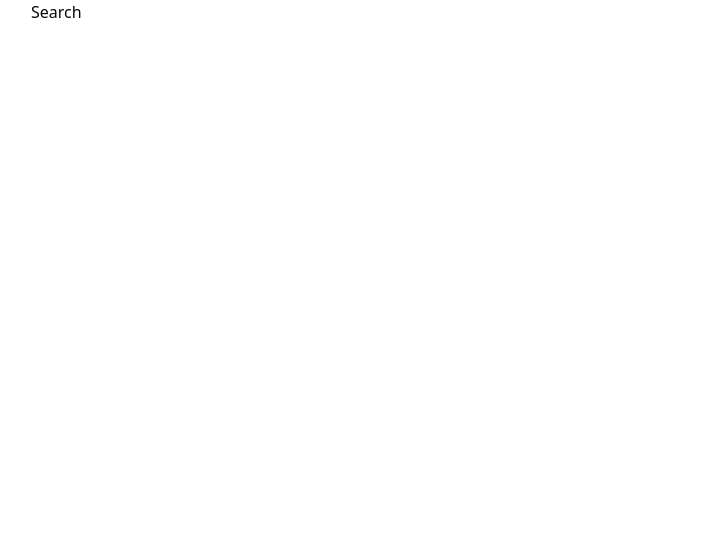
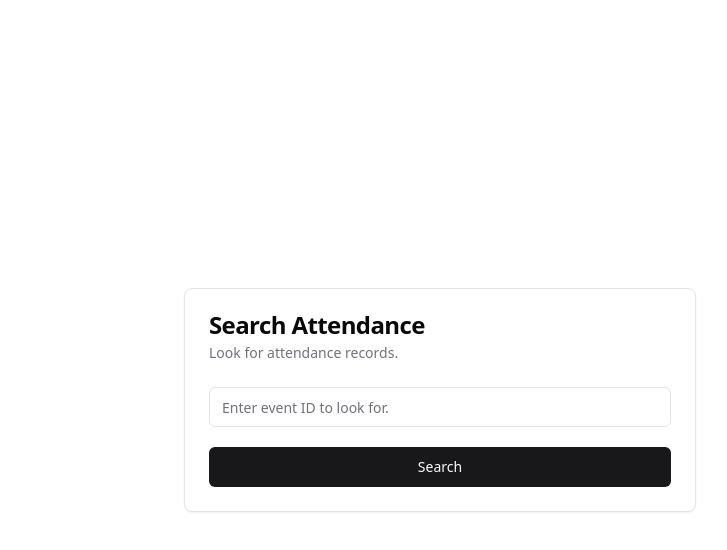
Before and after one commit to JG8203/acccob2-tracker, a Next.js app: page /tracker in a window 1280 px wide. Shown: the top 550 px of the page, without its empty margins (200-927 px from the left). Built offline with nearby package versions, Linux system fonts and the light colour scheme.

Commit message:
fixed table, used find many instead

```diff
--- a/src/app/search/page.tsx
+++ b/src/app/search/page.tsx
@@ -3,18 +3,16 @@ import { getAttendance } from "@/actions/tracker";
 export default async function SearchPage({
   searchParams,
 }: {
-  searchParams: Promise<{ [key: string]: string | string[] | undefined }>;
+  searchParams: { [key: string]: string | string[] | undefined };
 }) {
-  const params = await searchParams;
-
-  const query = Array.isArray(params.eventId)
-    ? params.eventId[0]
-    : params.eventId || "";
+  const query = Array.isArray(searchParams.eventId)
+    ? searchParams.eventId[0]
+    : searchParams.eventId || "";
 
   const results = await getAttendance(query);
 
   return (
-    <pre className="p-4">
+    <pre className="p-4 overflow-auto">
       {JSON.stringify(results, null, 2)}
     </pre>
   );
--- a/src/app/tracker/page.tsx
+++ b/src/app/tracker/page.tsx
@@ -8,13 +8,40 @@
 //   TableHeader,
 //   TableRow,
 // } from "@/components/ui/table";
-import Form from 'next/form'
+import Form from "next/form";
+import { Input } from "@/components/ui/input";
+import { Button } from "@/components/ui/button";
+import {
+  Card,
+  CardContent,
+  CardDescription,
+  CardHeader,
+  CardTitle,
+} from "@/components/ui/card";
 
 export default function SearchAttendance() {
-    return (
-        <Form action="/search">
-            <input name="eventId" />
-            <input type="submit" value="Search" />
-        </Form>
-    )
+  return (
+    <div className="min-h-screen flex items-center justify-center p-4">
+      <Card className="w-full max-w-lg">
+        <CardHeader>
+          <CardTitle>Search Attendance</CardTitle>
+          <CardDescription>Look for attendance records.</CardDescription>
+        </CardHeader>
+        <CardContent>
+          <Form action="/search">
+            <Input
+              required
+              name="eventId"
+              placeholder="Enter event ID to look for."
+            />
+            <div className="pt-5">
+              <Button type="submit" className="w-full">
+                Search
+              </Button>
+            </div>
+          </Form>
+        </CardContent>
+      </Card>
+    </div>
+  );
 }
```
Also changed, not shown: src/actions/tracker.ts (+8 -4 lines).
